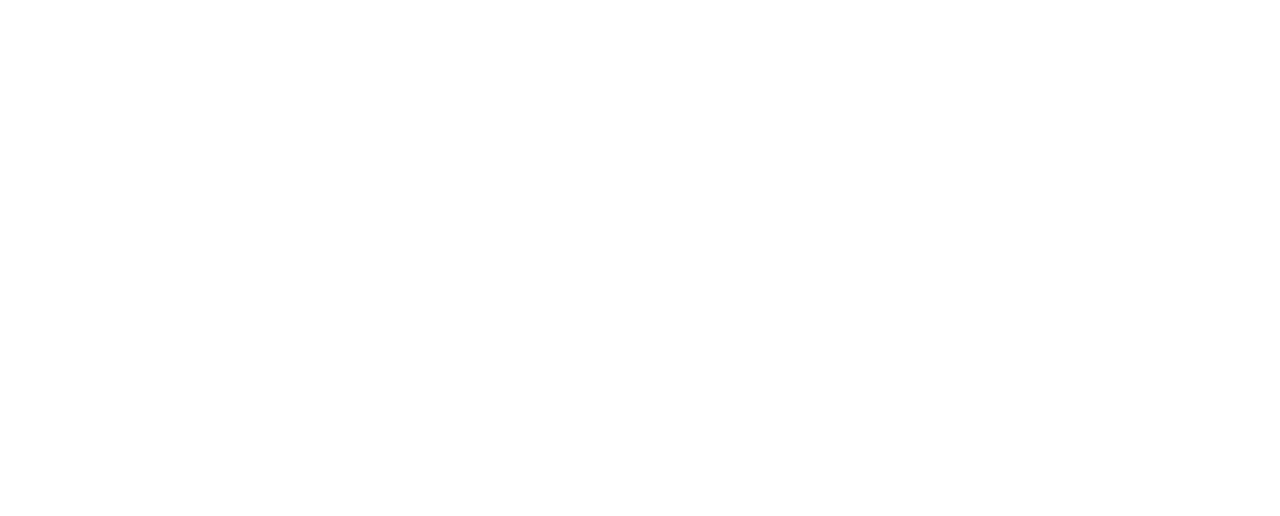
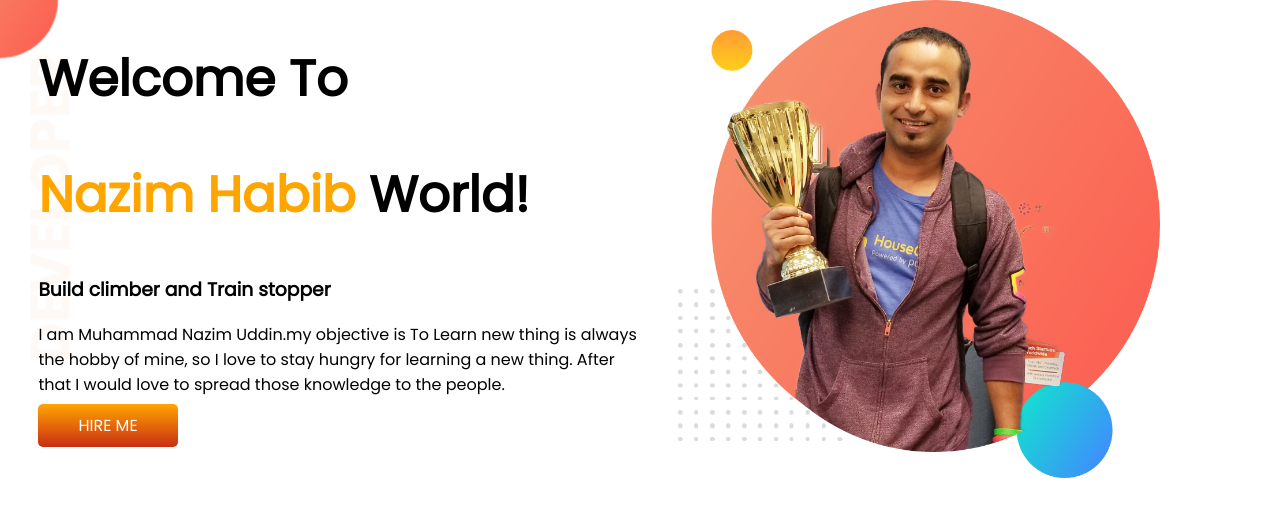
Before and after one commit to Nazim-Habib/developer-portfolio, a plain HTML site: page index.html in a window 1280 px wide. Drawn offline with Linux system fonts and the light colour scheme.

Commit message:
top banner Added

```diff
--- a/index.html
+++ b/index.html
@@ -1,13 +1,34 @@
 <!DOCTYPE html>
 <html lang="en">
+
 <head>
     <meta charset="UTF-8">
     <meta http-equiv="X-UA-Compatible" content="IE=edge">
     <meta name="viewport" content="width=device-width, initial-scale=1.0">
     <title>Nazim Portfolio</title>
+    <link rel="preconnect" href="https://fonts.googleapis.com">
+    <link rel="preconnect" href="https://fonts.gstatic.com" crossorigin>
+    <link href="https://fonts.googleapis.com/css2?family=Poppins&display=swap" rel="stylesheet">
     <link rel="stylesheet" href="style.css">
 </head>
+
 <body>
+    <section class="top-banner">
+        <div class="half-width">
+            <h1>Welcome To</h1>
+            <h1><span style="color: orange"> Nazim Habib</span> World!</h1>
+            <h3>Build climber and Train stopper</h3>
+            <p>I am Muhammad Nazim Uddin.my objective is To Learn new thing is always the hobby of mine, so I love to
+                stay
+                hungry for learning a new thing. After that I would love to spread
+                those knowledge to the people.</p>
+            <a class="link-button" target="_blank" href="https://www.facebook.com/">HIRE ME</a>
+        </div>
+        <div class="half-width">
+            <img src="jhankar.png" alt="">
+        </div>
+        </div>
+    </section>
+</body>
 
-</body>
 </html>
--- a/style.css
+++ b/style.css
@@ -0,0 +1,29 @@
+body{
+    font-family: 'Poppins', sans-serif;
+    margin: 0;
+}
+h1{
+    font-size: 50px;
+}
+section{
+    display: flex;
+}
+.half-width{
+    width: 50%;
+    padding-left: 3%;
+}
+.half-width img{
+    width: 80%;
+}
+.link-button{
+    text-decoration: none;
+    background-image: linear-gradient(#ffa500,rgb(201, 46, 19));
+    padding: 10px 40px;
+    border-radius: 5px;
+    color: white;
+    font-weight: 400;
+}
+.top-banner{
+    background-image: url(top-banner.png);
+    background-repeat: no-repeat;
+}
```
Also changed, not shown: dream-bg.png (added), exp-bg.png (added), jhankar.png (added), jhankar2.png (added), my-bg.png (added), my-bg2.png (added), top-banner.png (added).
